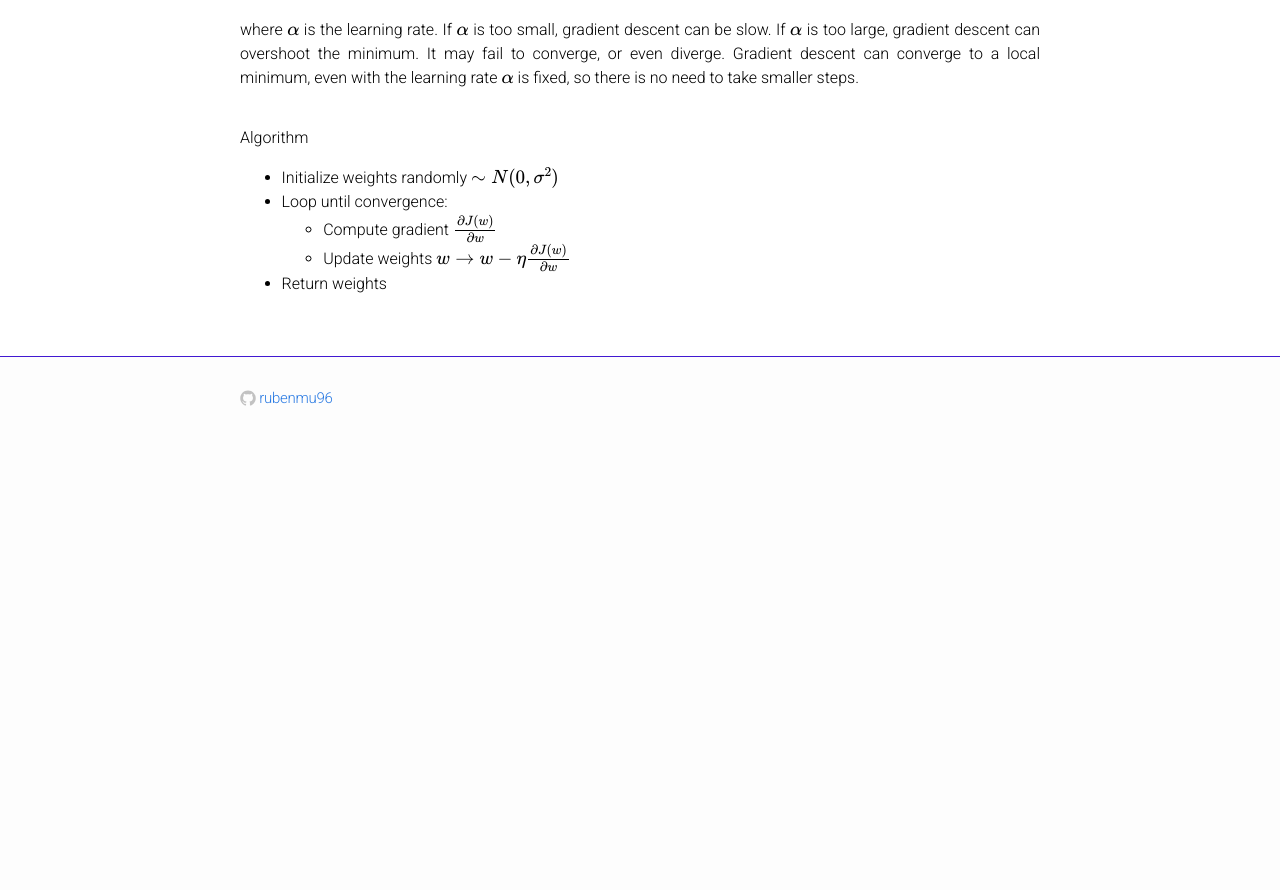
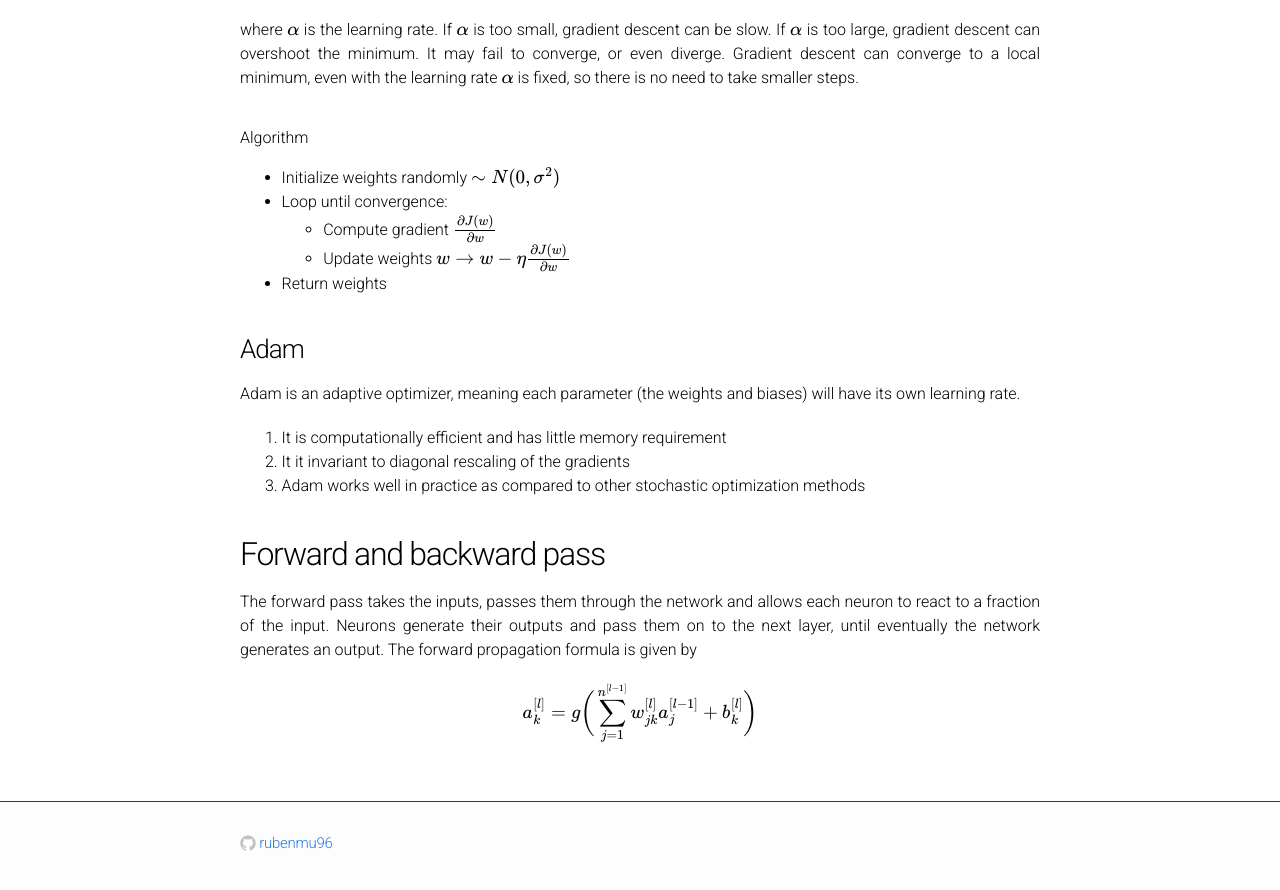
Before and after one commit to rubenmu96/rubenmu96.github.io, a Jekyll site: the page built from neuralnetworks.md, in a window 1280 px wide and 900 px high, scrolled down 2162 px. Shown: the top 890 px of the window. Built offline with Jekyll 4.4.1, drawn with Linux system fonts in a browser that asks for light colours; formulas are drawn with MathJax 3; our own code applies the rules of GitHub Pages for plain Markdown files; before the commit the page ends 2616 px from its top, so only the background shows below that.

Commit message:
Update neuralnetworks.md

```diff
--- a/neuralnetworks.md
+++ b/neuralnetworks.md
@@ -77,3 +77,20 @@ where $$\alpha$$ is the learning rate. If $$\alpha$$ is too small, gradient desc
     - Compute gradient $$\frac{\partial J(w)}{\partial w}$$
     - Update weights $$w \rightarrow w - \eta \frac{\partial J(w)}{\partial w}$$
 - Return weights
+
+### Adam
+Adam is an adaptive optimizer, meaning each parameter (the weights and biases) will have its own learning rate.
+
+
+1. It is computationally efficient and has little memory requirement
+2. It it invariant to diagonal rescaling of the gradients
+3. Adam works well in practice as compared to other stochastic optimization methods
+
+
+## Forward and backward pass
+
+The forward pass takes the inputs, passes them through the network and allows each neuron to react to a fraction of the input. Neurons generate their outputs and pass them on to the next layer, until eventually the network generates an output. The forward propagation formula is given by
+
+$$
+    a_k^{[l]} = g\bigg(\sum_{j=1}^{n^{[l-1]}} w_{jk}^{[l]} a_j^{[l-1]} + b_k^{[l]}\bigg)
+$$
```
